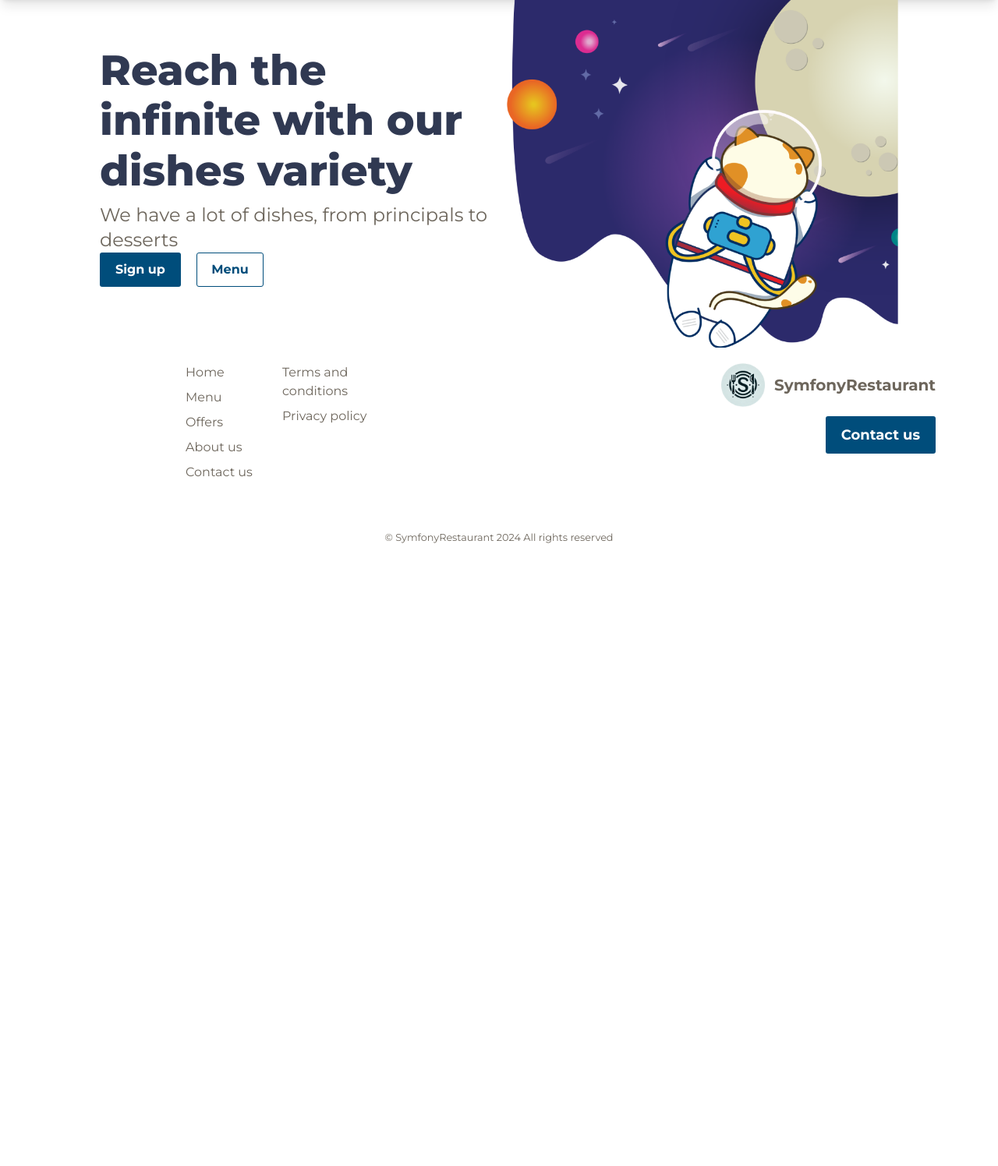
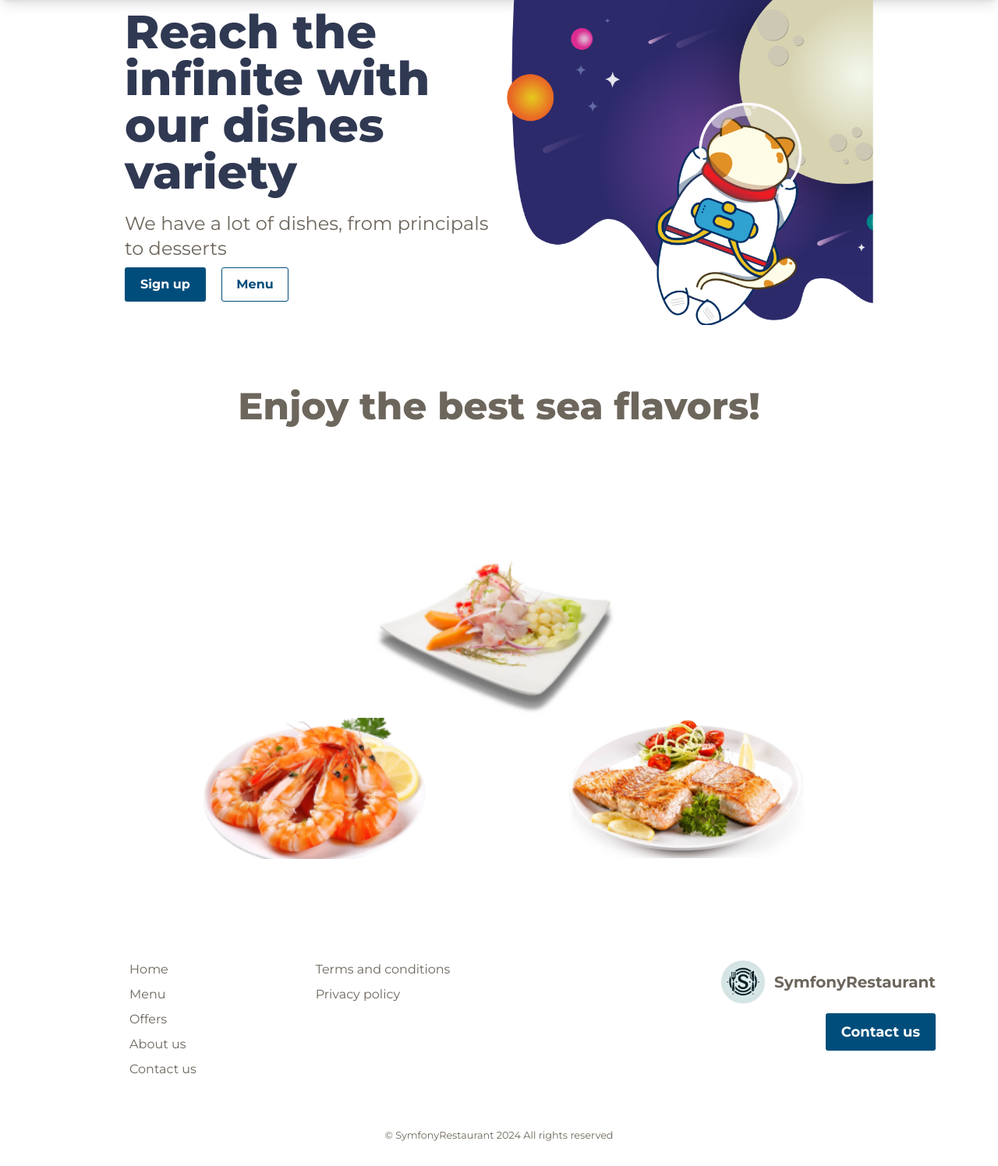
Before and after one commit to oliverdev75/daw2-store, a PHP site: page / in a window 1280 px wide. Shown: the part 96-1592 px from the top of the page at 78% size. Before the commit the page ends 793 px from the top, so only its background shows below. Run offline with PHP 8.4, Linux system fonts and the light colour scheme; some libraries are stand-ins or nearby versions.

Commit message:
Footer solved and first landing section

```diff
--- a/app/views/layout/footer.php
+++ b/app/views/layout/footer.php
@@ -1,13 +1,13 @@
 <footer class="w-full px-20 pt-5 grid grid-rows-4 md:grid-rows-3 grid-cols-1 lg:grid-cols-2 auto-rows-max auto-cols-max lg:gap-x-10 gap-y-3">
-    <div class="row-span-2 md:row-span-1 lg:row-span-2 w-full w-fit pb-5 px-36 grid grid-cols-1 md:grid-cols-2 md:auto-cols-max justify-items-center md:gap-x-6">
-        <ul class="w-fit grid justify-items-center md:justify-items-start auto-rows-max gap-y-4 md:gap-y-2">
+    <div class="row-span-2 md:row-span-1 lg:row-span-2 w-full pb-5 grid grid-cols-1 md:grid-cols-2 md:auto-cols-max justify-center justify-items-center md:gap-x-6">
+        <ul class="w-fit grid justify-items-center md:justify-items-start auto-rows-max auto-cols-max gap-y-4 md:gap-y-2">
             <li>Home</li>
             <li>Menu</li>
             <li>Offers</li>
             <li>About us</li>
             <li>Contact us</li>
         </ul>
-        <ul class="w-fit grid justify-items-center md:justify-items-start auto-rows-max gap-y-4 md:gap-y-2">
+        <ul class="w-fit grid justify-items-center md:justify-items-start auto-rows-max auto-cols-max gap-y-4 md:gap-y-2">
             <li>Terms and conditions</li>
             <li>Privacy policy</li>
         </ul>
@@ -17,7 +17,7 @@
             <img src="<?= $this->image('logo') ?>" class="w-14 h-14" alt="SymfonyRestaurant logo">
             <spa class="text-xl font-bold hidden md:inline">SymfonyRestaurant</span>
         </a>
-        <a class="btn btn-secondary text-md lg:text-lg font-bold" role="button" href="">Contact us</a>
+        <a class="btn btn-secondary text-md lg:text-lg font-bold" role="button" href="" title="Contact us">Contact us</a>
     </div>
-    <small class="justify-self-center self-center col-span-2 h-fit">&copy; SymfonyRestaurant 2024 All rights reserved</small>
+    <small class="col-span-2 justify-self-center self-center">&copy; SymfonyRestaurant 2024 All rights reserved</small>
 </footer>
--- a/app/views/layout/header.php
+++ b/app/views/layout/header.php
@@ -32,7 +32,7 @@
                     <a class="font-bold" href="#">Log in</a>
                 </li>
                 <li class="">
-                    <a class="btn btn-primary font-bold" href="#" role="button">Sign up</a>
+                    <a class="btn btn-primary font-bold" href="#" role="button" title="Sign up">Sign up</a>
                 </li>
             </ul>
         </div>
--- a/app/views/layout/template.php
+++ b/app/views/layout/template.php
@@ -15,7 +15,7 @@
 
         <?php $this->header(compact('user')) ?>
 
-        <main class="lg:mx-32">
+        <main class="lg:mx-40">
             <?php $this->component($bodyContent, $bodyData, 'body') ?>
         </main>
 
--- a/app/views/resources/css/site.css
+++ b/app/views/resources/css/site.css
@@ -9,10 +9,11 @@ html, body {
     width: 100%;
 }
 
+h1, h2, h3 {
+    font-weight: 800 !important;
+}
+
 h1 {
-    font-size: 3.375rem !important;
-    line-height: 1.2;
-    font-weight: 800 !important;
     color: var(--important-heading-color) !important;
 }
 
--- a/app/views/site/index.php
+++ b/app/views/site/index.php
@@ -1,15 +1,21 @@
-<section class="grid lg:grid-rows-1 lg:grid-cols-2 lg:gap-5 items-start">
-    <div class="h-full grid lg:grid-cols-1 lg:content-center auto-rows-min lg:gap-y-2">
-        <h1 class="h-fit">Reach the infinite with our dishes variety</h1>
-        <div class="grid lg:grid-rows-2 auto-rows-max">
-            <p class="text-2xl">We have a lot of dishes, from principals to desserts</p>
-            <div class="grid grid-flow-col lg:gap-x-5 auto-rows-max auto-cols-max">
-                <button class="btn btn-secondary">Sign up</button>
-                <button class="btn btn-tertiary">Menu</button>
+<section class="py-20 lg:p-0 grid lg:grid-rows-1 lg:grid-cols-2 lg:gap-5 items-start">
+    <div class="w-full lg:w-fit h-full grid lg:grid-cols-1 justify-center lg:justify-start content-center auto-rows-min gap-y-5 text-center md:text-left">
+        <h1 class="text-[2rem] lg:text-6xl text-white lg:text-[#303952]">Reach the infinite with our dishes variety</h1>
+        <div class="w-full lg:w-fit px-3 lg:p-0 grid lg:grid-rows-2 auto-rows-max gap-y-3 lg:gap-y-2 text-center lg:text-start">
+            <p class="text-lg lg:text-2xl">We have a lot of dishes, from principals to desserts</p>
+            <div class="w-full lg:w-fit grid grid-flow-col auto-rows-max auto-cols-max justify-center lg:justify-start gap-x-5">
+                <button class="btn btn-secondary" title="Sign up">Sign up</button>
+                <button class="btn btn-tertiary" title="Menu">Menu</button>
             </div>
         </div>
     </div>
-    <div class="hidden lg:flex">
+    <div class="hidden lg:flex justify-end">
         <img class="object-contain" src="<?= $this->image('cat_space') ?>" alt="Astronaut cat in space">
     </div>
 </section>
+<section class="lg:py-20 grid lg:grid-rows-3 lg:grid-cols-2 auto-rows-max grid-flow-col justify-items-center">
+    <h3 class="lg:row-start-1 lg:col-span-2 lg:text-5xl h-fit text-center">Enjoy the best sea flavors!</h3>
+    <img class="w-80 lg:row-start-2 lg:col-span-2 justify-self-center" src="<?= $this->image('ceviche') ?>" alt="Ceviche">
+    <img class="w-80 lg:row-start-3" src="<?= $this->image('prawns') ?>" alt="Lemmon prawns">
+    <img class="w-80 lg:row-start-3" src="<?= $this->image('salmon') ?>" alt="Salmon">
+</section>
```
Also changed, not shown: app/views/resources/img/ceviche.webp (added), app/views/resources/img/prawns.webp (added), app/views/resources/img/salmon.webp (added).
